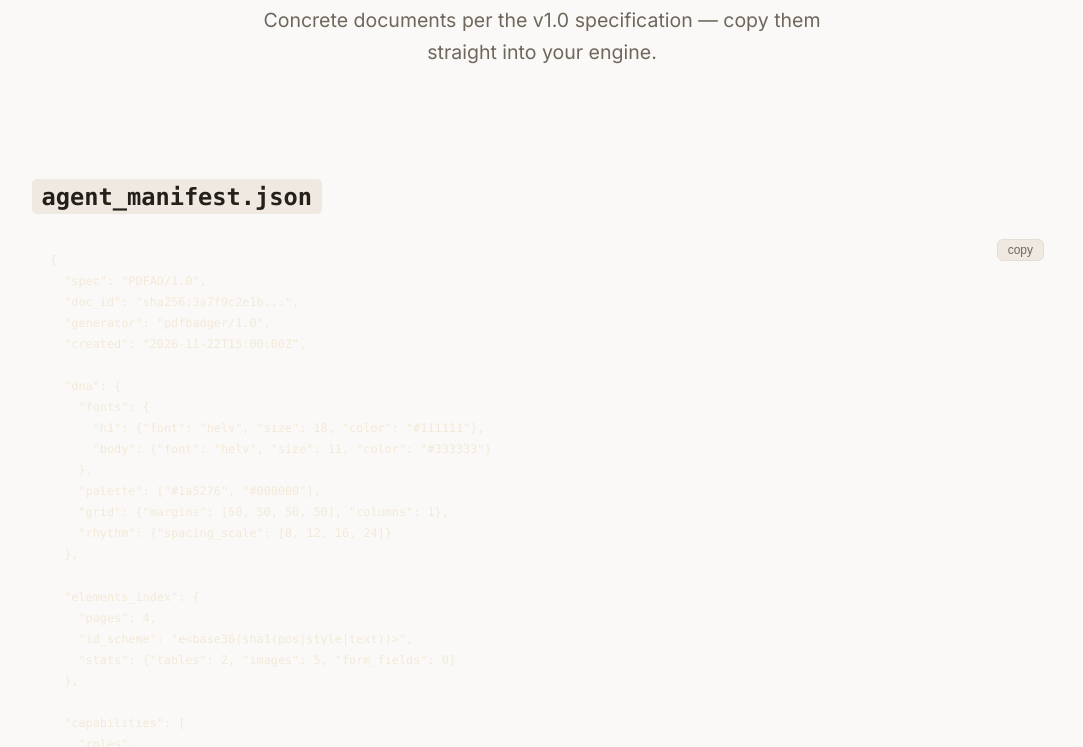
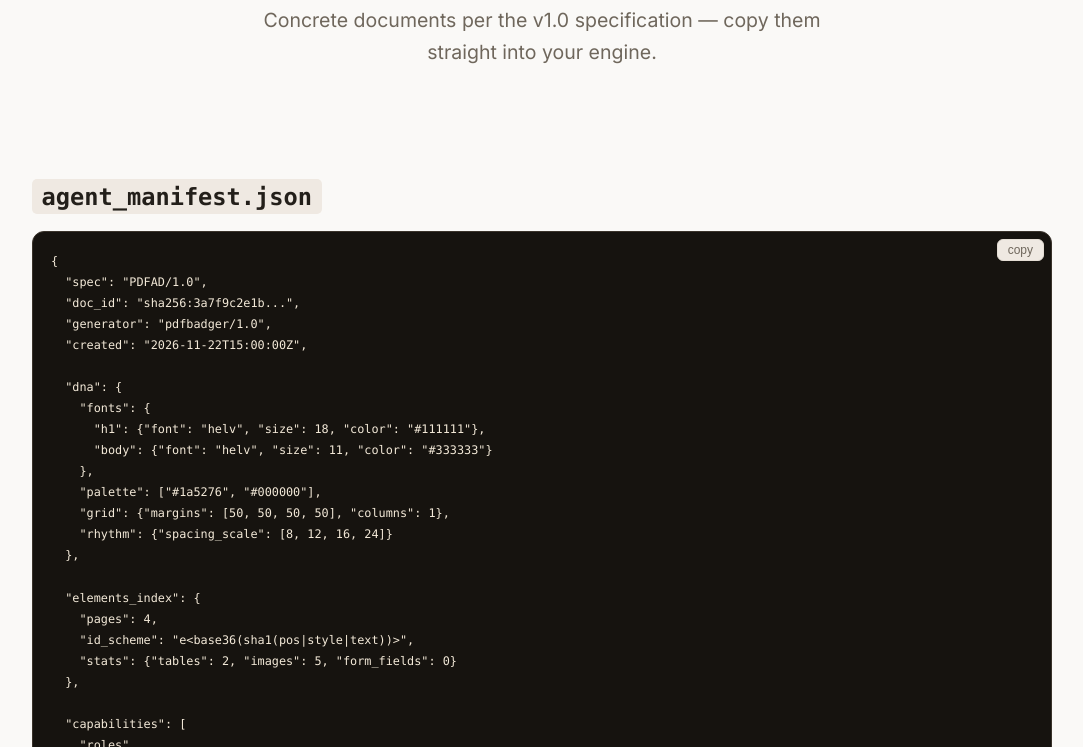
Before and after one commit to fjjjuv/pdfad, a plain HTML site: page examples.html in a window 1280 px wide. Shown: the part 205-952 px from the top of the page, without its empty margins (98-1181 px from the left). Drawn offline with Linux system fonts and the light colour scheme.

Commit message:
fix: JSON visible sur pdfad (fond sombre), steps lisibles, favicons

```diff
--- a/assets/style.css
+++ b/assets/style.css
@@ -33,10 +33,11 @@ h1{font-family:var(--serif);font-size:clamp(2.2rem,5.5vw,3.4rem);line-height:1.0
 .term{background:#16130f;border-radius:14px;overflow:hidden;margin:24px 0;text-align:left}
 .term .bar{display:flex;gap:6px;padding:10px 14px;background:#241f19}
 .term .dot{width:10px;height:10px;border-radius:50%}
-pre{margin:0;padding:18px;overflow:auto;font-size:.85rem;line-height:1.55;color:#f3e9d8}
+pre{margin:0;padding:18px;overflow:auto;font-size:.85rem;line-height:1.55;color:#f3e9d8;background:#16130f;border:1px solid #3a332b;border-radius:12px}
 code,pre{font-family:var(--mono)}
 code{background:#efe9e2;padding:.15em .4em;border-radius:5px;font-size:.87em}
 pre code{background:none;padding:0}
+.term pre{background:none;border:none;border-radius:0}
 h2{font-family:var(--serif);font-size:1.7rem;margin:2.2em 0 .5em}
 .mut{color:var(--mut)}
 .tblwrap{overflow-x:auto}
```
Also changed, not shown: examples.html (+1 -0 lines), index.html (+1 -0 lines), playground.html (+1 -0 lines), spec.html (+1 -0 lines).
